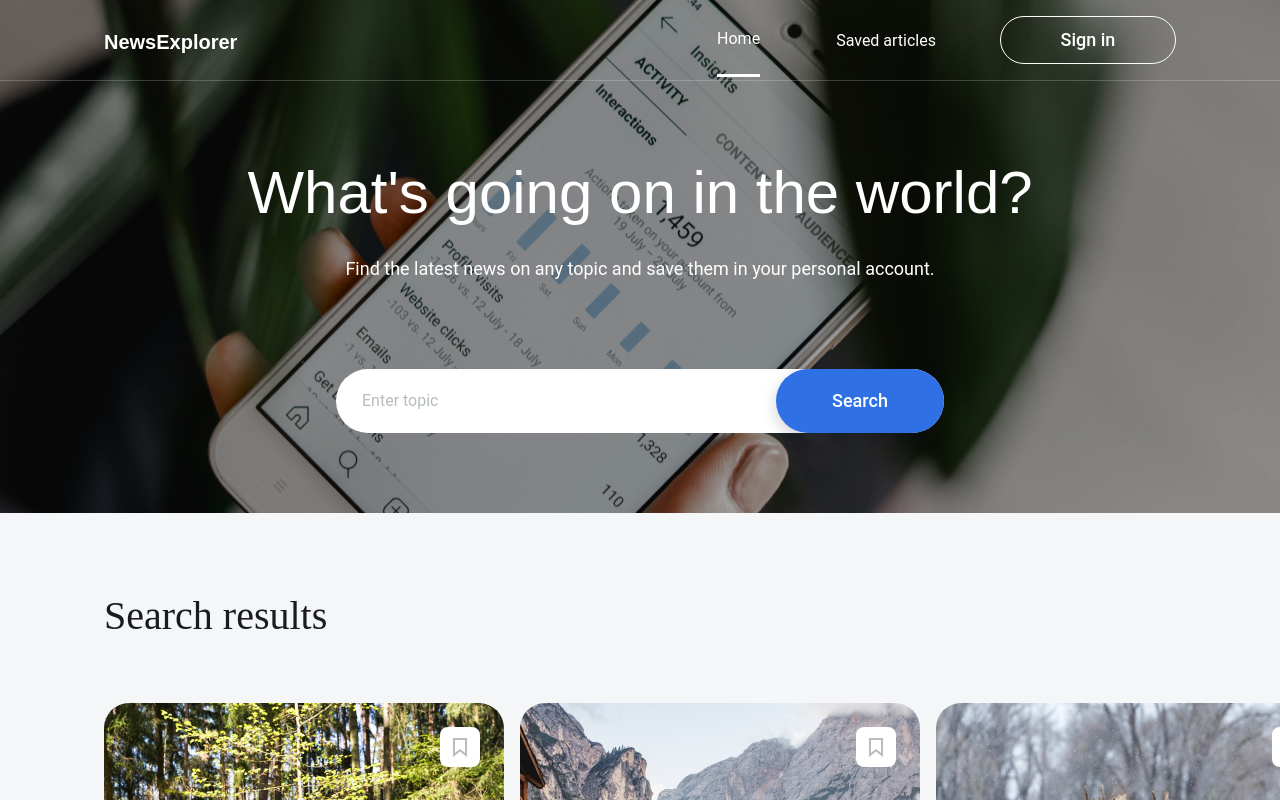
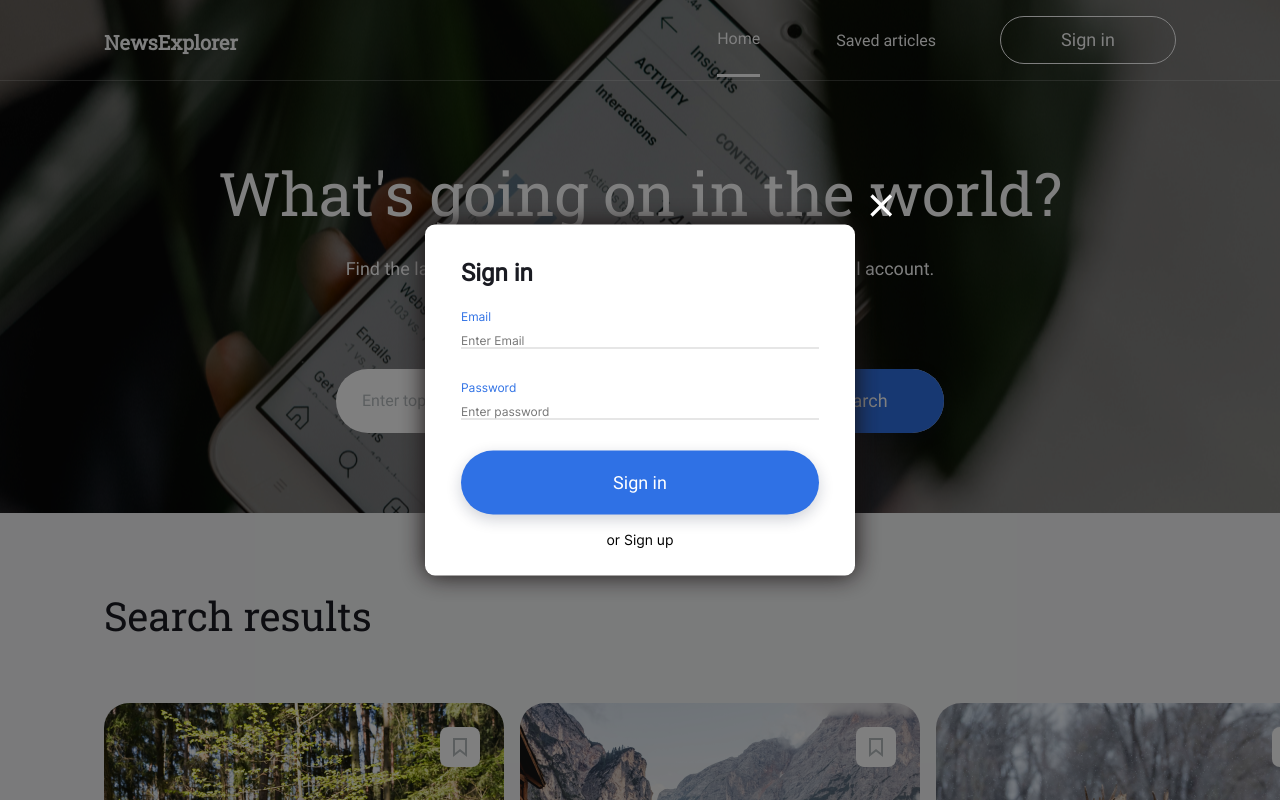
Before and after one commit to NitzanC07/news-explorer-frontend, a React app: page / in a window 1280 px wide. Shown: the top 800 px of the page. Built offline with nearby package versions, Linux system fonts and the light colour scheme; a web font is replaced by a local one.

Commit message:
Added popups

```diff
--- a/src/components/App/App.js
+++ b/src/components/App/App.js
@@ -1,5 +1,8 @@
 import Main from '../Main/Main';
 import Footer from '../Footer/Footer';
+import PopupSignin from '../PopupSignin/PopupSignin';
+import PopupSignup from '../PopupSignup/PopupSignup';
+import PopupRegisterSuccessfully from '../PopupRegisterSuccessfully/PopupRegisterSuccessfully';
 
 function App() {
   return (
@@ -10,6 +13,19 @@ function App() {
         <Footer />
 
       </div>
+
+      <PopupSignin
+        isOpen={true}
+      />
+
+      <PopupSignup
+        isOpen={false}
+      />
+
+      <PopupRegisterSuccessfully
+        isOpen={false}
+      />
+
     </div>
   );
 }
--- /dev/null
+++ b/src/components/PopupRegisterSuccessfully/PopupRegisterSuccessfully.js
@@ -0,0 +1,19 @@
+import PopupWithForm from "../PopupWithForm/PopupWithForm"
+
+function PopupRegisterSuccessfully(props) {
+
+    console.log(props);
+
+    return(
+        <PopupWithForm
+            isOpen={props.isOpen ? 'popup_open' : ''}
+            title="Registration successfully completed!"
+            text="Sign in"
+        >
+
+
+        </PopupWithForm>
+    )
+}
+
+export default PopupRegisterSuccessfully;
--- /dev/null
+++ b/src/components/PopupSignin/PopupSignin.js
@@ -0,0 +1,49 @@
+import PopupWithForm from "../PopupWithForm/PopupWithForm"
+
+function PopupSignin(props) {
+
+    console.log(props);
+
+    return(
+        <PopupWithForm
+            isOpen={props.isOpen ? 'popup_open' : ''}
+            title="Sign in"
+            buttonText="Sign in"
+            text="Sign up"
+        >
+            <label className="popup__field">Email
+                <input
+                    type="email"
+                    className="popup__input popup__input_content_email"
+                    id="input-email"
+                    name="email"
+                    placeholder="Enter Email"
+                    minLength="2"
+                    maxLength="40"
+                    // value={name || ''}
+                    // onChange={handleChangeNameInput}
+                    required
+                />
+                <span className="input-email-error"></span>
+            </label>
+            <label className="popup__field">Password
+                <input
+                    type="password"
+                    className="popup__input popup__input_content_password"
+                    id="input-password"
+                    name="password"
+                    placeholder="Enter password"
+                    minLength="2"
+                    maxLength="200"
+                    // value={description || ''}
+                    // onChange={handleChangeAboutInput}
+                    required
+                />
+                <span className="input-password-error"></span>
+            </label>
+
+        </PopupWithForm>
+    )
+}
+
+export default PopupSignin;
--- /dev/null
+++ b/src/components/PopupSignup/PopupSignup.js
@@ -0,0 +1,66 @@
+import PopupWithForm from "../PopupWithForm/PopupWithForm"
+
+function PopupSignup(props) {
+
+    console.log(props);
+
+    return(
+        <PopupWithForm
+            isOpen={props.isOpen ? 'popup_open' : ''}
+            title="Sign up"
+            buttonText="Sign up"
+            text="Sign in"
+        >
+            <label className="popup__field">Email
+                <input
+                    type="email"
+                    className="popup__input popup__input_content_email"
+                    id="input-email"
+                    name="email"
+                    placeholder="Enter Email"
+                    minLength="2"
+                    maxLength="40"
+                    // value={name || ''}
+                    // onChange={handleChangeNameInput}
+                    required
+                />
+                <span className="input-email-error"></span>
+            </label>
+
+            <label className="popup__field">Password
+                <input
+                    type="password"
+                    className="popup__input popup__input_content_password"
+                    id="input-password"
+                    name="password"
+                    placeholder="Enter password"
+                    minLength="2"
+                    maxLength="200"
+                    // value={description || ''}
+                    // onChange={handleChangeAboutInput}
+                    required
+                />
+                <span className="input-password-error"></span>
+            </label>
+
+            <label className="popup__field">Username
+                <input
+                    type="text"
+                    className="popup__input popup__input_content_username"
+                    id="input-username"
+                    name="username"
+                    placeholder="Enter your username"
+                    minLength="2"
+                    maxLength="200"
+                    // value={description || ''}
+                    // onChange={handleChangeAboutInput}
+                    required
+                />
+                <span className="input-username-error"></span>
+            </label>
+
+        </PopupWithForm>
+    )
+}
+
+export default PopupSignup;
--- /dev/null
+++ b/src/components/PopupWithForm/PopupWithForm.js
@@ -0,0 +1,24 @@
+import closeButton from '../../images/close.svg';
+
+function PopupWithForm({isOpen, ...props}) {
+
+    console.log(props);
+
+    return(
+        <div className={`popup ${isOpen}`} >
+            <div className="popup__container">
+                <button className="popup__close-button">
+                    <img src={closeButton} alt="Close button" />
+                </button>
+                <form className="popup__form">
+                    <h2 className="popup__title">{props.title}</h2>
+                    {props.children}
+                    <button className="popup__submit-button button">{props.buttonText}</button>
+                    <p className="popup__text">or {props.text}</p>
+                </form>
+            </div>
+        </div>
+    )
+}
+
+export default PopupWithForm;
--- /dev/null
+++ b/src/components/PopupWithForm/__close-button/popup__close-button.css
@@ -0,0 +1,16 @@
+.popup__close-button {
+    width: 40px;
+    height: 40px;
+    background-color: transparent;
+    border: 0;
+    cursor: url('../../../images/cursor-lapka.svg'), pointer;
+    position: absolute;
+        right: -40px;
+        top: -40px;
+    transition: 0.4s;
+}
+
+.popup__close-button:hover {
+    opacity: 0.6;
+
+}
--- /dev/null
+++ b/src/components/PopupWithForm/__container/popup__container.css
@@ -0,0 +1,16 @@
+.popup__container {
+    width: 430px;
+    margin: 0px;
+    padding: 0px;
+    position: relative;
+    display: flex;
+    flex-direction: column;
+    background-color: #fff;
+    color: rgb(24, 18, 18);
+    box-shadow: 0px 0px 25px;
+    border-radius: 10px;
+    position: relative;
+    left: 50%;
+    top: 50%;
+    transform: translate(-50%, -50%);
+}
--- /dev/null
+++ b/src/components/PopupWithForm/__field/popup__field.css
@@ -0,0 +1,10 @@
+.popup__field {
+    display: flex;
+    flex-direction: column;
+    font-family: 'Inter', Arial, Helvetica, sans-serif;
+    font-style: normal;
+    font-weight: 400;
+    font-size: 12px;
+    line-height: 15px;
+    color: #2f71e5;
+}
--- /dev/null
+++ b/src/components/PopupWithForm/__form/popup__form.css
@@ -0,0 +1,6 @@
+.popup__form {
+    display: flex;
+    flex-direction: column;
+    margin: 34px 36px 28px;
+    padding: 0;
+}
--- /dev/null
+++ b/src/components/PopupWithForm/__input/popup__input.css
@@ -0,0 +1,16 @@
+.popup__input {
+    margin: 9px 0 31px 0;
+    padding: 0;
+    font-family: 'Inter';
+    font-style: normal;
+    font-weight: 400;
+    font-size: 12px;
+    line-height: 15px;
+    color: #000;
+    border: 0;
+    border-bottom: 1px solid rgba(0, 0, 0, 0.2);
+}
+
+.popup__input:focus {
+    outline: 0;
+}
--- /dev/null
+++ b/src/components/PopupWithForm/__submit-button/popup__submit-button.css
@@ -0,0 +1,24 @@
+.popup__submit-button {
+    width: 100%;
+    height: 64px;
+    background-color: #2F71E5;
+    box-shadow: 0px 5px 15px rgba(14, 26, 57, 0.2);
+    border-radius: 100px;
+    border: 0;
+    cursor: url('../../../images/cursor-lapka.svg'), pointer;
+
+    font-family: 'Roboto', Arial, Helvetica, sans-serif;
+    font-style: normal;
+    font-weight: 500;
+    font-size: 18px;
+    line-height: 24px;
+    color: #FFFFFF;
+}
+
+.popup__submit-button:hover {
+    background-color: #347EFF;
+}
+
+.popup__submit-button:active {
+    background-color: #2A65CC;
+}
--- /dev/null
+++ b/src/components/PopupWithForm/__text/popup__text.css
@@ -0,0 +1,12 @@
+.popup__text {
+    width: 100%;
+    margin: 16px 0 0 0;
+    text-align: center;
+    font-family: 'Inter', Arial, Helvetica, sans-serif;
+    font-style: normal;
+    font-weight: 400;
+    font-size: 14px;
+    line-height: 17px;
+    text-align: center;
+    color: #000000;
+}
--- /dev/null
+++ b/src/components/PopupWithForm/__title/popup__title.css
@@ -0,0 +1,10 @@
+.popup__title {
+    margin: 0 0 22px 0;
+    padding: 0;
+    font-family: 'Roboto', Arial, Helvetica, sans-serif;
+    font-style: normal;
+    font-weight: 900;
+    font-size: 24px;
+    line-height: 28px;
+    color: #1A1B22;
+}
--- /dev/null
+++ b/src/components/PopupWithForm/_open/popup_open.css
@@ -0,0 +1,6 @@
+.popup_open {
+    display: block;
+    opacity: 1;
+    visibility: visible;
+    transition: 0.3s linear;
+}
--- /dev/null
+++ b/src/components/PopupWithForm/popup.css
@@ -0,0 +1,12 @@
+.popup {
+    width: 100%;
+    background-color: rgba(0, 0, 0, 0.5);
+    position: fixed;
+    left: 0;
+    top: 0;
+    right: 0;
+    bottom: 0;
+    opacity: 0;
+    visibility: hidden;
+    transition: 0.3s linear;
+}
--- a/src/index.css
+++ b/src/index.css
@@ -51,3 +51,14 @@
 @import url('./components/Footer/__title/footer__title.css');
 @import url('./components/Footer/__links/footer__links.css');
 @import url('./components/Footer/__link/footer__link.css');
+/* Styles in Popup with form component */
+@import url('./components/PopupWithForm/popup.css');
+@import url('./components/PopupWithForm/__container/popup__container.css');
+@import url('./components/PopupWithForm/_open/popup_open.css');
+@import url('./components/PopupWithForm/__close-button/popup__close-button.css');
+@import url('./components/PopupWithForm/__form/popup__form.css');
+@import url('./components/PopupWithForm/__title/popup__title.css');
+@import url('./components/PopupWithForm/__field/popup__field.css');
+@import url('./components/PopupWithForm/__input/popup__input.css');
+@import url('./components/PopupWithForm/__submit-button/popup__submit-button.css');
+@import url('./components/PopupWithForm/__text/popup__text.css');
--- a/src/vendor/fonts/fonts.css
+++ b/src/vendor/fonts/fonts.css
@@ -1,9 +1,14 @@
 @font-face {
     font-family: 'Roboto';
-    src: url('../fonts/final-project_fonts_latin/roboto-400-regular.woff') format('woff');
+    src: url('../fonts/final-project_fonts_latin/roboto-400-regular.woff2') format('woff2');
 }
 
 @font-face {
     font-family: 'Roboto_slab';
-    src: url('./final-project_fonts_latin/roboto-slab-400-regular.woff') format('woff');
+    src: url('./final-project_fonts_latin/roboto-slab-400-regular.woff2') format('woff2');
 }
+
+@font-face {
+    font-family: 'Inter';
+    src: url('./final-project_fonts_latin/inter-400-regular.woff2') format('woff2');
+}
```
Also changed, not shown: src/components/Popup/Popup.js (added, +50 -0 lines), src/images/close.svg (added).
